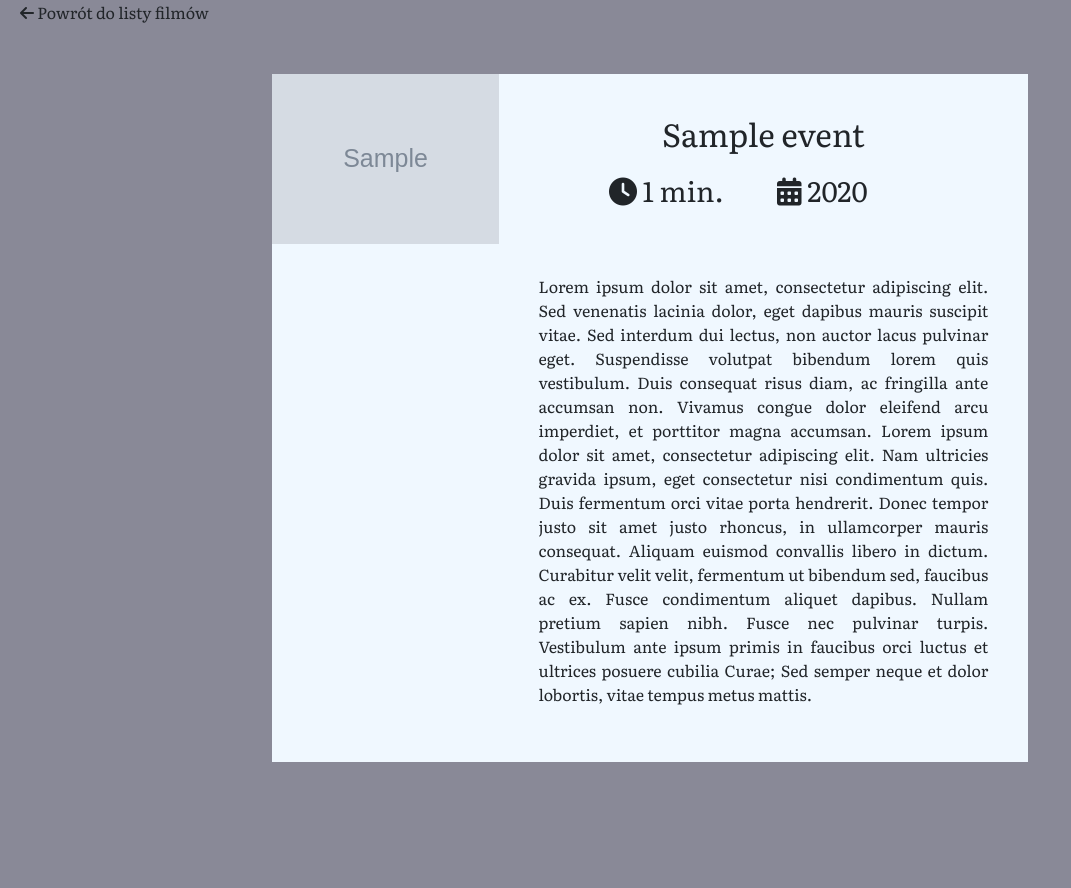
After one commit to epedzich/cinema-city-clone, a Django app: template cinemas_repertoire/templates/cinemas_repertoire/event_detail.html in a window 1280 px wide. The commit adds this page. Shown: the whole page, without its empty margins (0-1071 px from the left). Run offline with Django 3.2, Linux system fonts and the light colour scheme; the template is opened without the code that fills it: most values are stand-ins (such as "Sample title", 1, 10 or a date in 2020); grey boxes marked "Sample" are stand-in pictures; parts of the project's set-up code (start-up, migrations or seed data) failed here and were passed over; some libraries are stand-ins or nearby versions.

Commit message:
Add movie detail page

```diff
--- a/cinemas_repertoire/static/cinemas_repertoire/css/index.css
+++ b/cinemas_repertoire/static/cinemas_repertoire/css/index.css
@@ -4,14 +4,26 @@
     background-color: rgba(25, 24, 52, 0.51);
     padding-left: 20px;
     /*background-size: 64px 64px;*/
+    font-family: 'Literata', serif;
+
+}
+
+.custom-body a {
+    text-underline: none;
+    color: inherit;
 }
 
 .custom-date {
     color: white;
     alignment: center;
     font-family: 'Rock Salt', cursive;
-    padding-top: 40px;
-    padding-bottom: 40px;
+    margin-top: 50px;
+    margin-bottom: 40px;
+}
+
+h2 {
+    margin-top: 40px;
+
 }
 
 .custom-footer {
@@ -19,7 +31,7 @@
 }
 
 .select {
-    width:auto;
+    width: auto;
 }
 
 ul#id_date {
@@ -34,3 +46,49 @@ ul#id_date {
 ul#id_date li {
     margin-top: 5px;
 }
+
+.detail-container {
+    display: grid;
+    grid-template-columns: [first] auto [second] 70% [end];
+    grid-template-rows: [row1] 100px [row2] 100px [row3] auto [end];
+    width: 60%;
+    background-color: aliceblue;
+    /*border: 2px black solid;*/
+    margin-top: 50px;
+}
+
+.grid-item-title {
+    grid-column-start: second;
+    grid-row-start: row1;
+}
+
+.grid-item-poster {
+    grid-column-start: first;
+    grid-row-start: row1;
+    grid-row-end: end;
+}
+
+.poster {
+    width: 100%;
+}
+
+.grid-item-info {
+    grid-column-start: second;
+    grid-row-start: row2;
+    display: inline;
+}
+
+.grid-item-synopsis {
+    grid-column-start: second;
+    grid-row-start: row3;
+    width: 85%;
+    display: inline-block;
+    text-align: justify;
+    text-justify: inter-word;
+    margin-bottom: 40px;
+}
+
+.inline-items {
+    display: inline;
+    padding-right: 50px;
+}
--- a/cinemas_repertoire/templates/cinemas_repertoire/cinemas_list.html
+++ b/cinemas_repertoire/templates/cinemas_repertoire/cinemas_list.html
@@ -20,7 +20,8 @@
             {% for event in events.values %}
                 <tr>
                     <td>{{ event.hour }}</td>
-                    <td>{{ event.film.name }} <p style="font-size: x-small">({{ event.attributes }})</p>
+                    <td><a href="{% url "repertoire:event_detail" id=event.filmId %}">{{ event.film.name }}</a>
+                        <p style="font-size: x-small">({{ event.attributes }})</p>
                         <a href="{{ event.bookingLink }}"><i class="fas fa-shopping-basket"
                                                              style="color: Mediumslateblue;"></i></a>
                     </td>
--- /dev/null
+++ b/cinemas_repertoire/templates/cinemas_repertoire/event_detail.html
@@ -0,0 +1,43 @@
+{% extends 'cinemas_repertoire/index.html' %}
+
+{% block content %}
+    <div>
+        <a href=# onclick="history.back()"><i class="fas fa-arrow-left"></i> Powrót do listy filmów</a>
+    </div>
+    <div align="center">
+        <div class="detail-container">
+            <h2 class="grid-item-title">{{ event.name }}</h2>
+            <div class="grid-item-info">
+                <h3 class="inline-items"><i class="fas fa-clock"></i> {{ event.length }} min.</h3>
+                <h3 class="inline-items"><i class="fas fa-calendar-alt"></i> {{ event.releaseYear }}</h3>
+            </div>
+            <div style="text-align: center">
+                <div class="grid-item-synopsis">
+                    <p>Lorem ipsum dolor sit amet, consectetur adipiscing elit. Sed venenatis lacinia
+                        dolor, eget dapibus mauris suscipit vitae. Sed interdum dui lectus, non auctor lacus pulvinar
+                        eget.
+                        Suspendisse volutpat bibendum lorem quis vestibulum. Duis consequat risus diam, ac fringilla
+                        ante
+                        accumsan non. Vivamus congue dolor eleifend arcu imperdiet, et porttitor magna accumsan. Lorem
+                        ipsum
+                        dolor sit amet, consectetur adipiscing elit. Nam ultricies gravida ipsum, eget consectetur nisi
+                        condimentum quis. Duis fermentum orci vitae porta hendrerit. Donec tempor justo sit amet justo
+                        rhoncus,
+                        in ullamcorper mauris consequat. Aliquam euismod convallis libero in dictum. Curabitur velit
+                        velit,
+                        fermentum ut bibendum sed, faucibus ac ex. Fusce condimentum aliquet dapibus. Nullam pretium
+                        sapien
+                        nibh. Fusce nec pulvinar turpis. Vestibulum ante ipsum primis in faucibus orci luctus et
+                        ultrices
+                        posuere cubilia Curae; Sed semper neque et dolor lobortis, vitae tempus metus mattis.
+                    </p>
+                </div>
+            </div>
+            <div class="grid-item-poster">
+                <img src="{{ event.posterLink }}" class="poster">
+            </div>
+        </div>
+        <a href="{{ event.videoLink }}"></a>
+    </div>
+
+{% endblock %}
--- a/cinemas_repertoire/templates/cinemas_repertoire/index.html
+++ b/cinemas_repertoire/templates/cinemas_repertoire/index.html
@@ -42,6 +42,7 @@
           href="https://cdn.datatables.net/select/1.3.0/css/select.dataTables.css"/>
     <link rel="stylesheet" href="{% static "cinemas_repertoire/css/index.css" %}">
     <link href="https://fonts.googleapis.com/css?family=Rock+Salt&display=swap" rel="stylesheet">
+    <link href="https://fonts.googleapis.com/css?family=Kalam|Literata&display=swap" rel="stylesheet">
 </head>
 <body class="custom-body">
 
--- a/cinemas_repertoire/urls.py
+++ b/cinemas_repertoire/urls.py
@@ -4,6 +4,7 @@ from . import views
 app_name = "repertoire"
 
 urlpatterns = [
-    path('repertoire/', views.events_list, name='cinema_movies'),
+    path('', views.events_list, name='cinema_movies'),
     path('cinema-dates/<str:cinema_id>', views.cinema_dates, name='cinema_dates'),
+    path('event/<slug:id>', views.event_detail, name='event_detail'),
 ]
```
Also changed, not shown: cinemas_repertoire/utils.py (+9 -1 lines), cinemas_repertoire/views.py (+7 -1 lines).
